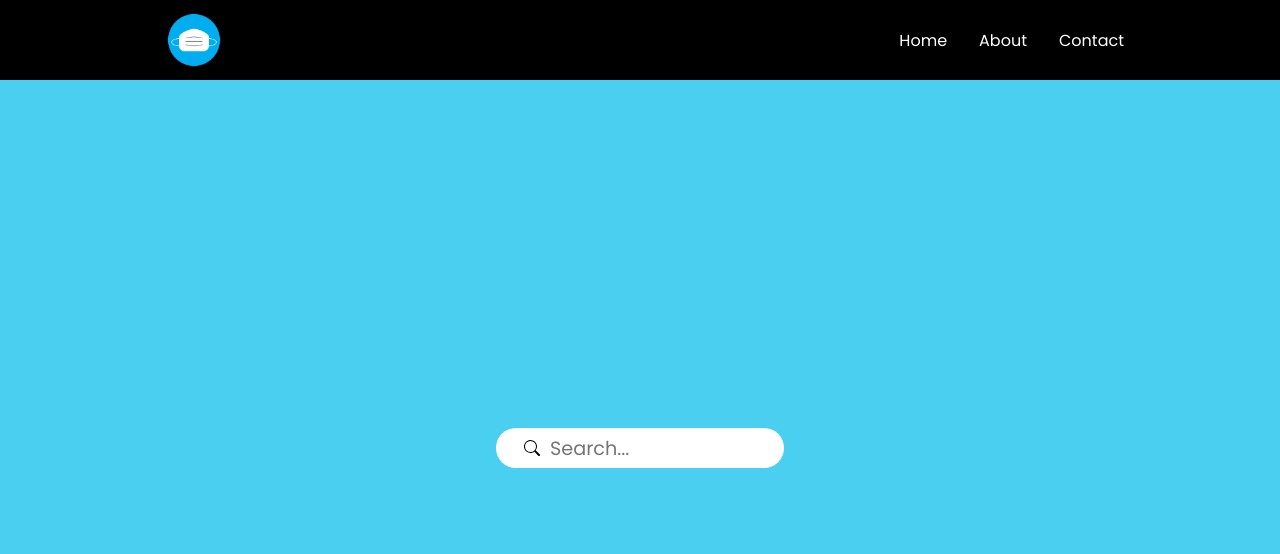
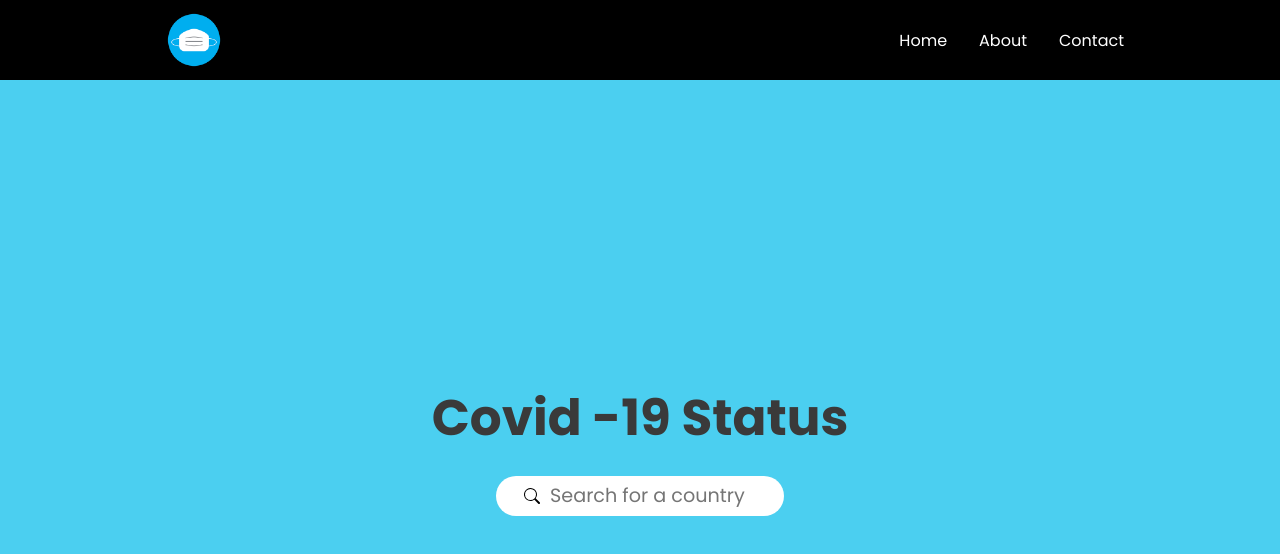
Before and after one commit to ramirezmz/covid-app-status, a React (Vite) app: page / in a window 1280 px wide. Shown: the top 554 px of the page. Built offline with nearby package versions, Linux system fonts and the light colour scheme.

Commit message:
feat: add title to the project

```diff
--- a/src/components/Card/Card.tsx
+++ b/src/components/Card/Card.tsx
@@ -21,10 +21,10 @@ function Card(props: Props) {
         <div className="details">
           <h2>{data.All.country}<br/><span>{data.All.capital_city}</span></h2>
           <div className="data">
-            <h3>{data.All.administered}<br/><span>Administradas</span></h3>
-            <h3>{data.All.people_vaccinated}<br/><span>Pessoas Vacinadas</span></h3>
-            <h3>{data.All.people_partially_vaccinated}<br/><span>Pessoas parcialmente Vacinadas</span></h3>
-            <h3>{data.All.population}<br/><span>População</span></h3>
+            <h3>{data.All.administered}<br/><span>Administered Doses</span></h3>
+            <h3>{data.All.people_vaccinated}<br/><span>Vaccinated people</span></h3>
+            <h3>{data.All.people_partially_vaccinated}<br/><span>Partially Vaccinated Persons</span></h3>
+            <h3>{data.All.population}<br/><span>Population</span></h3>
           </div>
         </div>
       </div>
--- a/src/components/Card/_Card.scss
+++ b/src/components/Card/_Card.scss
@@ -1,7 +1,7 @@
 .card {
   position: relative;
   width: 870px;
-  height: 460px;
+  height: 410px;
   background: #fff;
   border-radius: 20px;
   box-shadow: 0 35px 80px rgba(0, 0, 0, 0.15);
--- /dev/null
+++ b/src/components/Title/Title.tsx
@@ -0,0 +1,15 @@
+import React from 'react'
+
+interface Title {
+  title: string
+}
+
+function Title(props: Title) {
+  return (
+    <div>
+      <h1>{props.title}</h1>
+    </div>
+  )
+}
+
+export default Title
--- a/src/pages/Home/Home.tsx
+++ b/src/pages/Home/Home.tsx
@@ -5,7 +5,7 @@ import { debounce } from 'lodash'
 import Loading from '../../components/Loading/Loading'
 import { CountryVaccine } from '../../components/Interfaces'
 import Card from '../../components/Card/Card'
-
+import Title from '../../components/Title/Title'
 
 function validateSearch(search: string) {
     return search[0].toUpperCase() + search.slice(1)
@@ -36,16 +36,15 @@ function Home() {
   },[dbValue])
 
 
-
-
   return (
     <div className='container'>
+      <Title title="Covid -19 Status"/>
       <div className="search">
         <BsSearch className="search__icon"/>
         <input
           type="text"
           className="input"
-        placeholder="Search..."
+          placeholder="Search for a country"
           value={search}
           onChange={(event) => { setSearch(event.target.value); debouncedSearch(event.target.value) }}
         />
--- a/src/pages/_Pages.scss
+++ b/src/pages/_Pages.scss
@@ -6,6 +6,12 @@
   padding: 20px;
   height: 100vh;
   background-color: rgb(75, 207, 240);
+}
+
+.container h1 {
+  margin-bottom: 20px;
+  font-size: 50px;
+  color: #3a3a3a;
 }
 
 .container__result {
```
Lines whose indentation alone changed are shown as unchanged.
